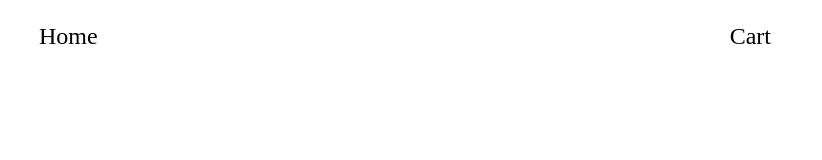
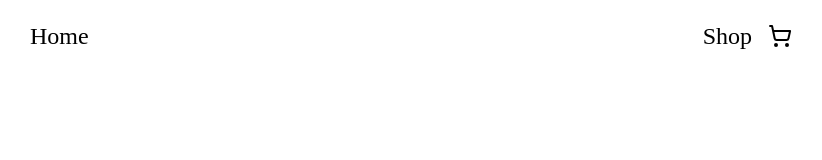
Before and after one commit to frrst-ian/shopping-cart, a React (Vite) app: page / in a window 1280 px wide. Shown: the top 160 px of the page, without its empty margins (195-1017 px from the left). Built offline with nearby package versions, Linux system fonts and the light colour scheme.

Commit message:
feat: add cart icon
this serves as the way for the user to checkout

```diff
--- a/package.json
+++ b/package.json
@@ -10,6 +10,7 @@
     "preview": "vite preview"
   },
   "dependencies": {
+    "lucide-react": "^0.474.0",
     "prop-types": "^15.8.1",
     "react": "^18.3.1",
     "react-dom": "^18.3.1",
--- a/src/Routes.jsx
+++ b/src/Routes.jsx
@@ -7,7 +7,7 @@ export const routes = [
     element: <HomePage />,
   },
   {
-    path: "/cart",
+    path: "/shop",
     element: <Shop />,
   },
 ];
--- a/src/components/Navigation.css
+++ b/src/components/Navigation.css
@@ -21,3 +21,15 @@ div > a {
   color: black;
   font-size: 24px;
 }
+
+.nav-right {
+    display: flex;
+    gap: 4px;
+}
+
+.cart-icon {
+    display: flex;
+    align-items: center;
+    justify-content: center;
+    cursor: pointer;
+}
--- a/src/components/Navigation.jsx
+++ b/src/components/Navigation.jsx
@@ -1,4 +1,6 @@
 import { Link } from "react-router-dom";
+import { ShoppingCart } from "lucide-react";
+
 import "./Navigation.css";
 
 export const Navigation = () => {
@@ -9,8 +11,13 @@ export const Navigation = () => {
           <div>
             <Link to="/">Home</Link>
           </div>
-          <div>
-            <Link to="/cart">Cart</Link>
+          <div className="nav-right">
+            <div>
+              <Link to="/shop">Shop</Link>
+            </div>
+            <div className="cart-icon">
+              <ShoppingCart />
+            </div>
           </div>
         </div>
       </nav>
```
Also changed, not shown: 1 other file (tests, documents, lock files or other folders).
